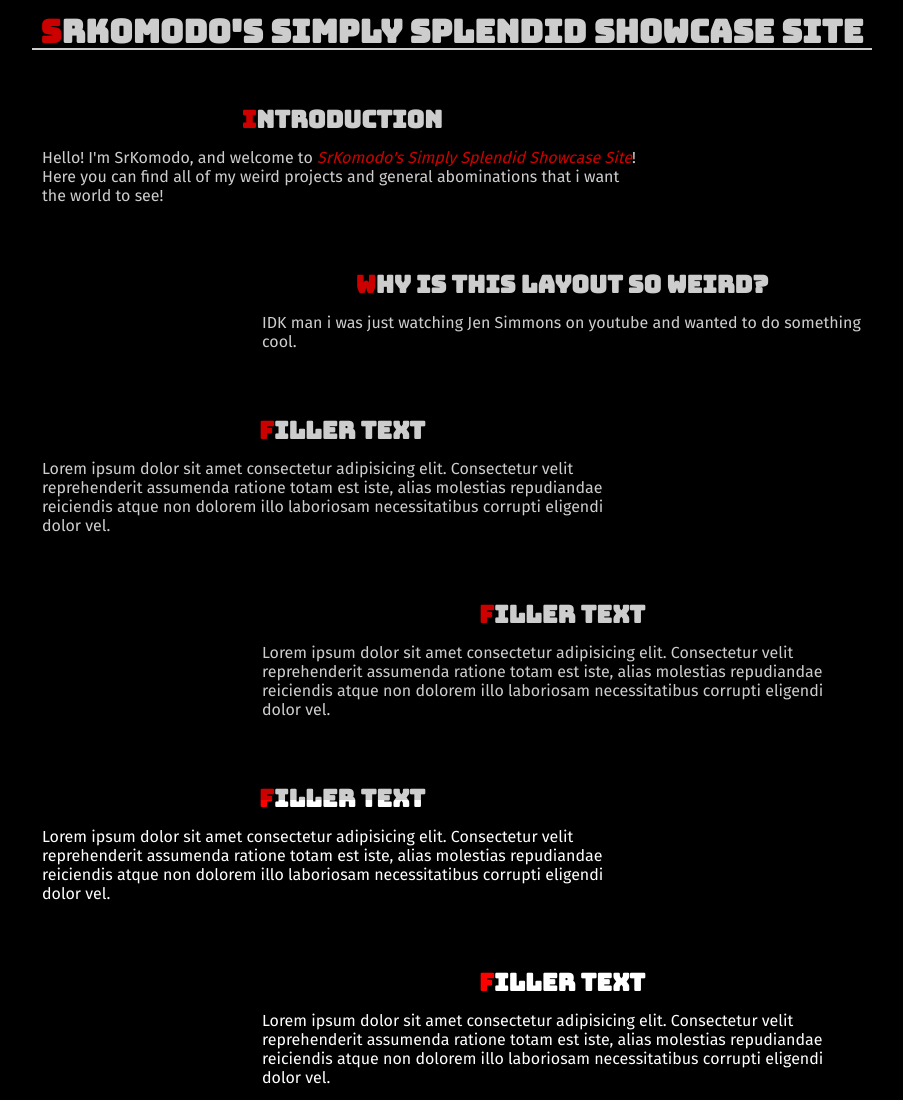
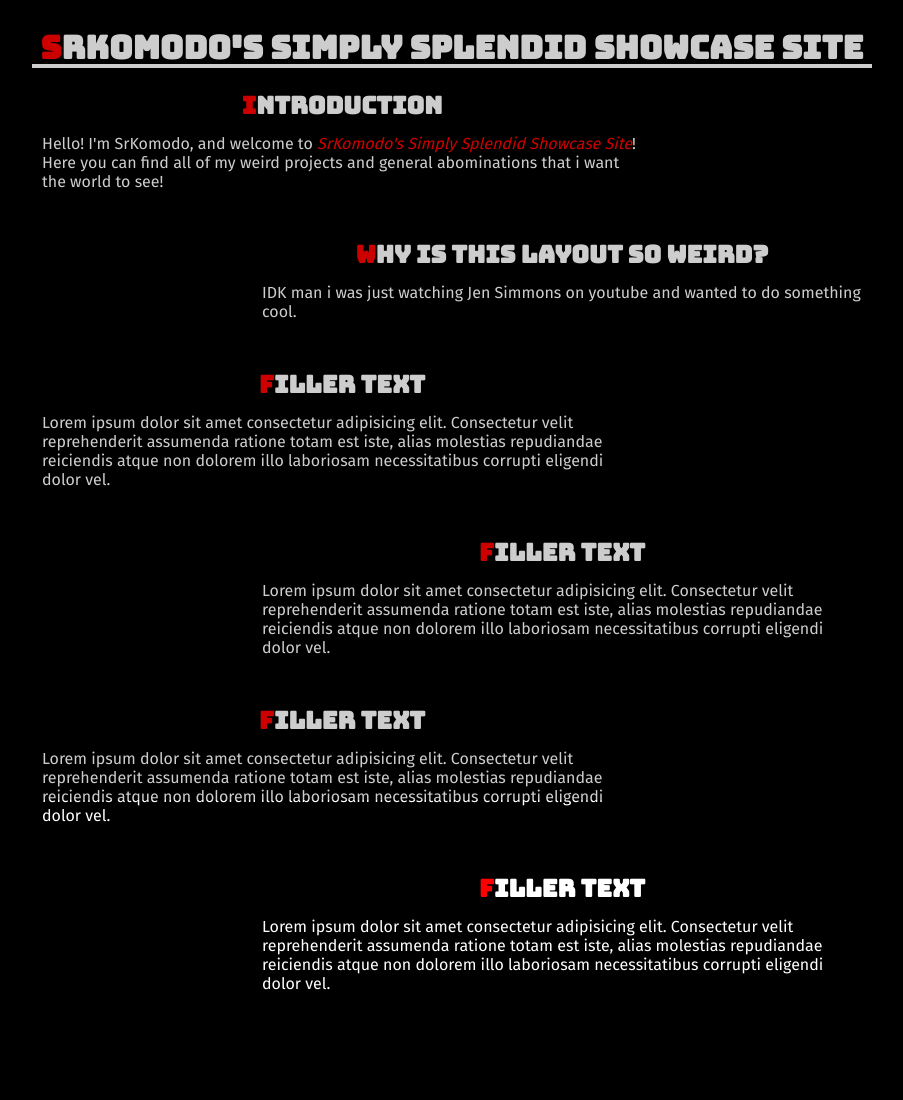
Before and after one commit to SrKomodo/srkomodos-simply-splendid-showcase-site, a website built with webpack: page src/index.html in a window 1280 px wide. Shown: the whole page, without its empty margins (188-1091 px from the left). After the commit the page ends 1003 px from the top, so only its background shows below. Built offline with nearby package versions, Linux system fonts and the light colour scheme.

Commit message:
more css tweaks

```diff
--- a/src/index.scss
+++ b/src/index.scss
@@ -14,6 +14,10 @@
   margin: 0;
   background: black;
   color: white;
+}
+
+a {
+  color: inherit;
 }
 
 @keyframes slide-in {
@@ -72,9 +76,8 @@
 
 main {
   display: grid;
-  margin: 1rem auto;
   grid-template-columns: 1fr 1fr minmax(min-content, 50ch) 1fr 1fr;
-  grid-gap: 3rem 0;
+  grid-gap: 2rem 0;
 
   & > h1 {
     grid-column: -2 / 2;
@@ -82,8 +85,8 @@
     @extend %title;
     text-align: center;
 
-    margin: 0;
-    border-bottom: 2px solid white;
+    margin: 1em 0 -0.5em 0;
+    border-bottom: 4px solid white;
   }
 
   article {
```
